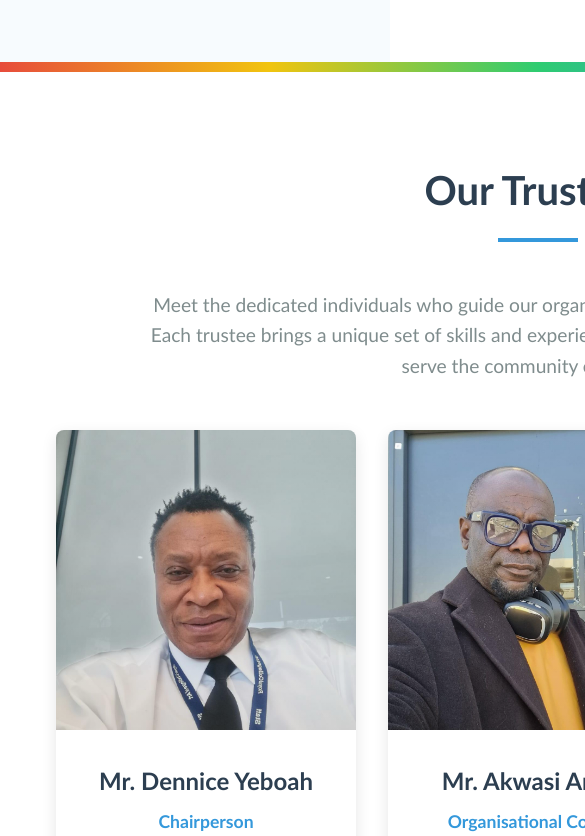
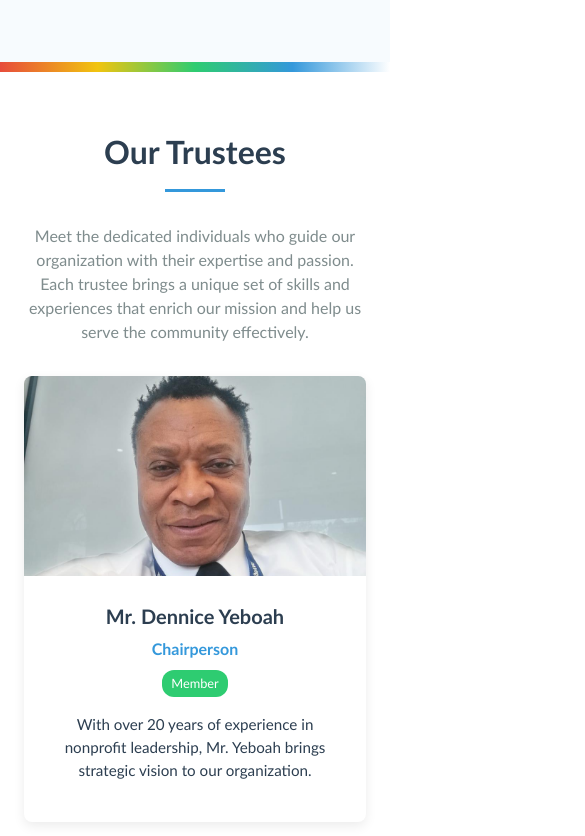
Before and after one commit to Kristo-Asafo-London/church-website, a React (Vite) app: page / in a window 390 px wide. Shown: the part 8248-9084 px from the top of the page, 585 px wide, since content can reach past the window. Built offline with nearby package versions, Linux system fonts and the light colour scheme.

Commit message:
fix trustee responsiveness

```diff
--- a/src/components/sections/Trustee.tsx
+++ b/src/components/sections/Trustee.tsx
@@ -1,3 +1,4 @@
+// Trustees.tsx
 
 import React from "react";
 import { FaLinkedin, FaTwitter, FaGlobe } from "react-icons/fa";
@@ -31,10 +32,6 @@ export const trusteesData: Trustee[] = [
     member: true,
     bio: "With over 20 years of experience in nonprofit leadership, Mr. Yeboah brings strategic vision to our organization.",
     imageUrl: "/trustees/chair.jpg",
-    // socialLinks: {
-    //   linkedIn: "https://linkedin.com/in/denniceyeboah",
-    //   twitter: "https://twitter.com/denniceyeboah",
-    // },
   },
   {
     id: "2",
@@ -43,9 +40,6 @@ export const trusteesData: Trustee[] = [
     member: true,
     bio: "Mr. Anane is a dedicated professional with a passion for community development. He has been instrumental in organizing events and initiatives that foster community engagement.",
     imageUrl: "/trustees/organiser.jpg",
-    // socialLinks: {
-    //   linkedIn: "https://linkedin.com/in/akwasi-anane",
-    // },
   },
   {
     id: "4",
@@ -54,10 +48,6 @@ export const trusteesData: Trustee[] = [
     member: true,
     bio: "Mr. Yanogo is a dedicated advocate for community development and has been involved in various initiatives aimed at improving the lives of those in need.",
     imageUrl: "/trustees/member.jpg",
-    // socialLinks: {
-    //   twitter: "https://twitter.com/danielyanogo",
-    //   website: "https://danielyanogo.com",
-    // },
   },
   {
     id: "3",
@@ -66,10 +56,6 @@ export const trusteesData: Trustee[] = [
     member: false,
     bio: "Mr. Okyere Boakye has dedicated his career to building bridges between organizations and the communities they serve. He has a strong background in administration and organizational development.",
     imageUrl: "/trustees/admin.jpg",
-    // socialLinks: {
-    //   twitter: "https://twitter.com/peterokyere",
-    //   website: "https://peterokyere.com",
-    // },
   },
 ];
 
@@ -119,9 +105,11 @@ const Trustees: React.FC<TrusteesProps> = ({ trustees }) => {
 
 export default Trustees;
 
+// -------------------- STYLES --------------------
+
 export const TrusteesContainer = styled.div`
   margin: 0 auto;
-  padding: 6rem ${theme.spacing.large};
+  padding: 4rem 1.5rem;
   background: white;
   position: relative;
   overflow: hidden;
@@ -140,118 +128,122 @@ export const TrusteesContainer = styled.div`
 
 export const TrusteesTitle = styled.h2`
   text-align: center;
-  font-size: 2.5rem;
-  margin-bottom: 3rem;
+  font-size: 2rem;
+  margin-bottom: 2rem;
   color: ${theme.colors.text};
-  position: relative;
 
   &::after {
     content: "";
     display: block;
-    width: 80px;
-    height: 4px;
+    width: 60px;
+    height: 3px;
     background: ${theme.colors.light};
-    margin: 1rem auto 0;
+    margin: 0.75rem auto 0;
   }
+`;
+
+export const TrusteesDescription = styled.p`
+  font-size: 1rem;
+  color: ${theme.colors.textLight};
+  text-align: center;
+  margin: 0 auto 2rem;
+  max-width: 700px;
+  line-height: 1.5;
+`;
+
+export const TrusteesGrid = styled.div`
+  display: grid;
+  grid-template-columns: 1fr;
+  gap: 2rem;
+  max-width: 1100px;
+  margin: 0 auto;
+
+  @media (min-width: 600px) {
+    grid-template-columns: repeat(2, 1fr);
+  }
+
+  @media (min-width: 900px) {
+    grid-template-columns: repeat(3, 1fr);
+  }
+`;
+
+export const TrusteeCard = styled.div`
+  background: white;
+  border-radius: 8px;
+  overflow: hidden;
+  box-shadow: 0 4px 12px rgba(0, 0, 0, 0.08);
+  transition: transform 0.3s ease, box-shadow 0.3s ease;
+
+  &:hover {
+    transform: translateY(-6px);
+    box-shadow: 0 10px 25px rgba(0, 0, 0, 0.1);
+  }
+`;
+
+export const TrusteeImage = styled.div<{ imageUrl: string }>`
+  height: 250px;
+  background-image: url(${(props) => props.imageUrl});
+  background-size: cover;
+  background-position: center;
+
+  @media (max-width: 480px) {
+    height: 200px;
+  }
+`;
+
+export const TrusteeInfo = styled.div`
+  padding: 1.5rem;
+  text-align: center;
+`;
+
+export const TrusteeName = styled.h3`
+  font-size: 1.25rem;
+  margin-bottom: 0.25rem;
+  color: ${theme.colors.text};
+`;
+
+export const TrusteeRole = styled.p`
+  font-size: 1rem;
+  color: ${theme.colors.light};
+  font-weight: 600;
+  margin-bottom: 0.5rem;
 `;
 
 export const TrusteeMemberBadge = styled.span`
   display: inline-block;
   background-color: ${theme.colors.accent};
   color: white;
-  padding: 0.2rem 0.5rem;
-  border-radius: 4px;
+  font-size: 0.8rem;
+  padding: 0.2rem 0.6rem;
+  border-radius: 12px;
   margin-bottom: 1rem;
-`;
-
-const TrusteesDescription = styled.p`
-  font-size: 1.2rem;
-  color: ${theme.colors.textLight};
-  text-align: center;
-  margin-bottom: 3rem;
-  max-width: 800px;
-  margin-left: auto;
-  margin-right: auto;
-  line-height: 1.6;
-`;
-
-export const TrusteesGrid = styled.div`
-  display: grid;
-  grid-template-columns: repeat(auto-fill, minmax(300px, 1fr));
-  gap: 2rem;
-  max-width: 1200px;
-  margin: 0 auto;
-  padding: 0 2rem;
-`;
-
-export const TrusteeCard = styled.div`
-  background: white;
-  border-radius: 8px;
-  overflow: hidden;
-  box-shadow: 0 5px 15px rgba(0, 0, 0, 0.1);
-  transition: transform 0.3s ease, box-shadow 0.3s ease;
-
-  &:hover {
-    transform: translateY(-10px);
-    box-shadow: 0 15px 30px rgba(0, 0, 0, 0.15);
-  }
-`;
-
-export const TrusteeImage = styled.div<{ imageUrl: string }>`
-  height: 300px;
-  background-image: url(${(props) => props.imageUrl});
-  background-size: cover;
-  background-position: center;
-  position: relative;
-
-  &::before {
-    content: "";
-    position: absolute;
-    top: 0;
-    left: 0;
-    right: 0;
-    bottom: 0;
-    background: linear-gradient(to top, rgba(0, 0, 0, 0.1) 0%, transparent 100%);
-  }
-`;
-
-export const TrusteeInfo = styled.div`
-  padding: 2rem;
-  text-align: center;
-`;
-
-export const TrusteeName = styled.h3`
-  font-size: 1.5rem;
-  margin-bottom: 0.5rem;
-  color: ${theme.colors.text};
-`;
-
-export const TrusteeRole = styled.p`
-  color: ${theme.colors.light};
-  font-weight: 600;
-  margin-bottom: 1rem;
-  font-size: 1.1rem;
 `;
 
 export const TrusteeBio = styled.p`
   color: ${theme.colors.text};
-  line-height: 1.6;
-  margin-bottom: 1.5rem;
+  font-size: 0.95rem;
+  line-height: 1.5;
+  margin-bottom: 1rem;
   text-align: left;
+
+  @media (max-width: 480px) {
+    text-align: center;
+  }
 `;
 
 export const SocialLinks = styled.div`
   display: flex;
   justify-content: center;
   gap: 1rem;
+  margin-top: 0.5rem;
 `;
 
 export const SocialLink = styled.a`
   color: ${theme.colors.light};
-  font-size: 1.2rem;
+  font-size: 1.3rem;
   transition: color 0.3s ease;
 
   &:hover {
-    color: ${theme.colors.light};
+    color: ${theme.colors.accent};
   }
 `;
```
